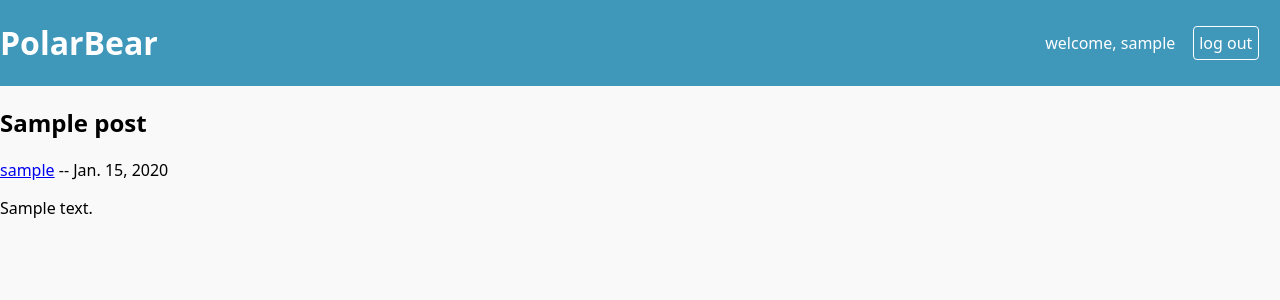
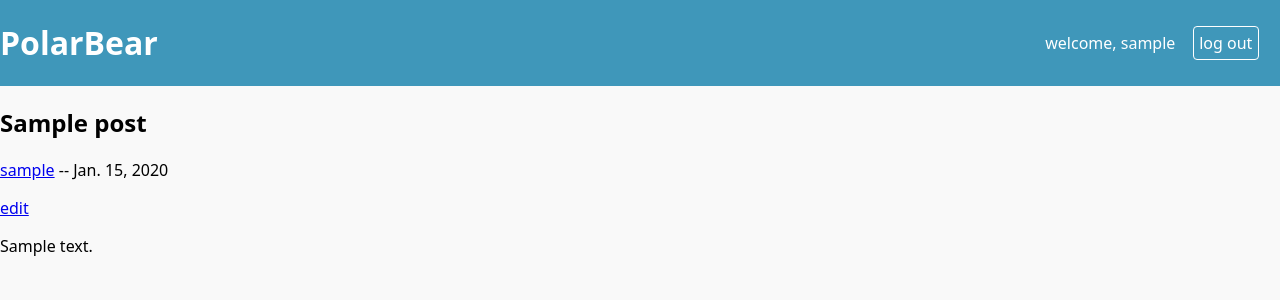
Before and after one commit to petelliott/CMPUT404-project, a Django app: page /blog/post/1 in a window 1280 px wide. Shown: the top 300 px of the page. Run offline with Django 3.2, Linux system fonts and the light colour scheme; a user stored in the database is signed in; tables that the repository leaves empty hold one stand-in row (values such as "Sample post").

Commit message:
added link from viewpost to edit

```diff
--- a/blog/templates/blog/viewpost.html
+++ b/blog/templates/blog/viewpost.html
@@ -1,10 +1,14 @@
 {% extends "base.html" %}
-{% block title %}PolarBear -- Postpage{% endblock %}
+{% block title %}{{ post.title }}{% endblock %}
 {% block content %}
 
 <h2>{{ post.title }}</h2>
 <p><a href="{% url 'profile' post.author.pk %}">{{ post.author.user.username }}</a>
- -- {{ post.date }}</p>
+  -- {{ post.date }}</p>
+
+{% if edit %}
+<p><a href="{% url 'edit' post.pk %}">edit</a></p>
+{% endif %}
 
 <p>{{ post.content }}</p>
 
--- a/blog/views.py
+++ b/blog/views.py
@@ -72,7 +72,10 @@ def edit(request, post_id):
 def viewpost(request, post_id):
     #TODO: post view permissions
     post = get_object_or_404(models.Post, pk=post_id)
-    return render(request, "blog/viewpost.html", {"post": post})
+    author = users.models.Author.from_user(request.user)
+
+    return render(request, "blog/viewpost.html",
+                  {"post": post, "edit": author == post.author})
 
 def allposts(request):
     #TODO: authenticate posts
```
